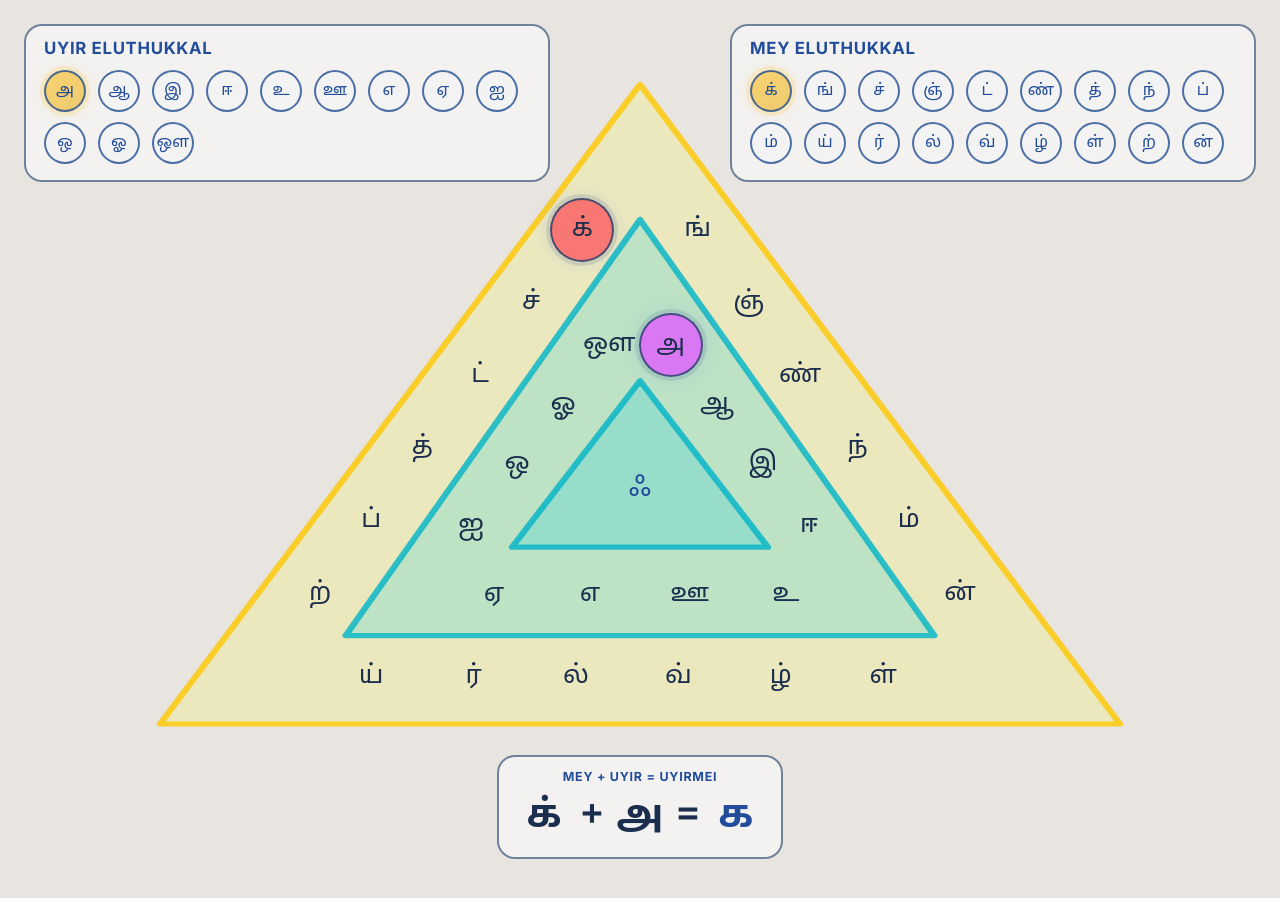
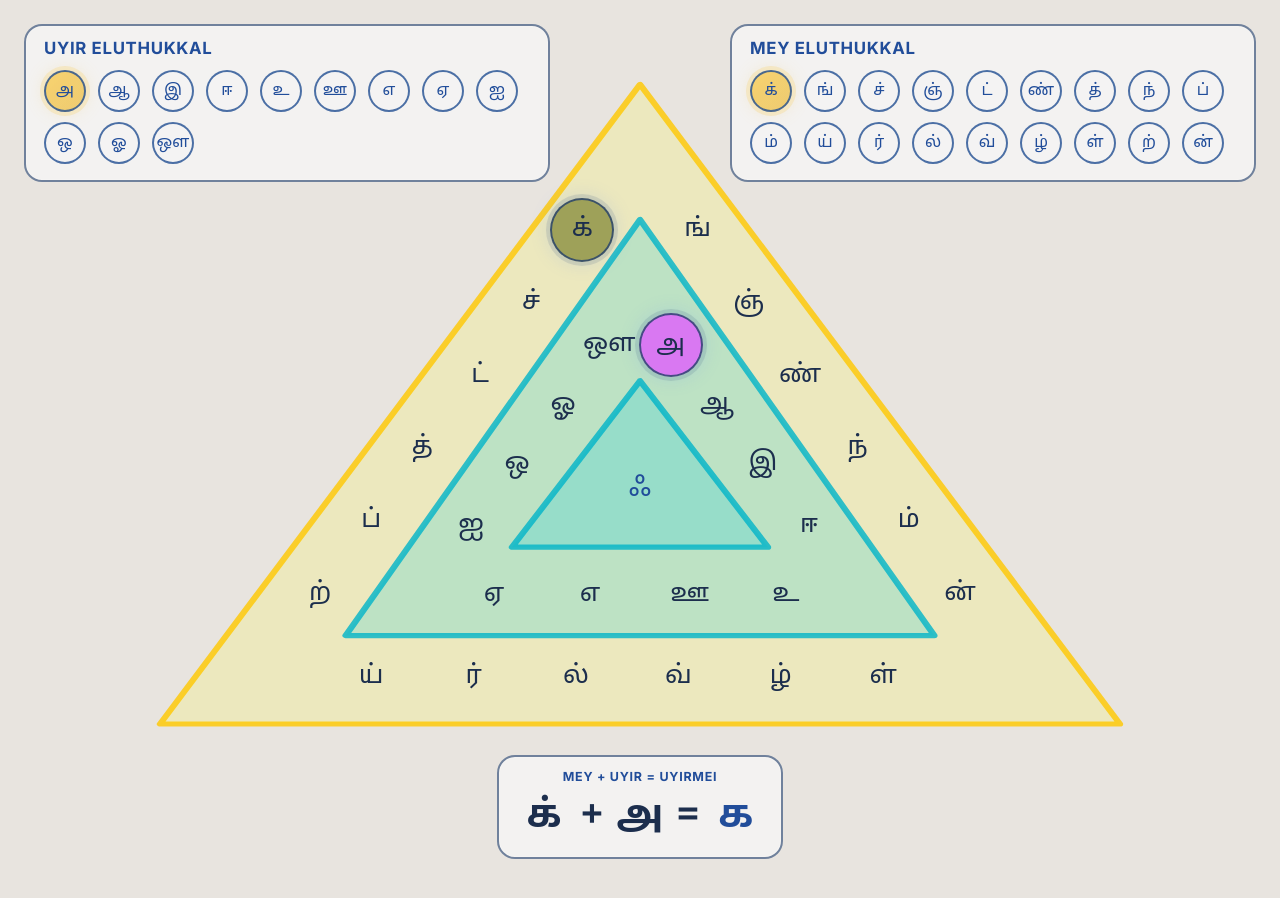
Before and after one commit to naga2hands/Tamil_Mukkonam, a plain HTML site: page index.html in a window 1280 px wide. Drawn offline with Linux system fonts and the light colour scheme.

Commit message:
color corrected

```diff
--- a/styles.css
+++ b/styles.css
@@ -248,7 +248,7 @@ body {
 
 /* Outer layer tiles - different color when active */
 .outer-layer .layer-letter.active {
-  background: rgba(250, 107, 107, 0.9);
+  background: rgba(150, 153, 78, 0.9);
 }
 
 /* Inner/Middle layer tiles - different color when active */
```
